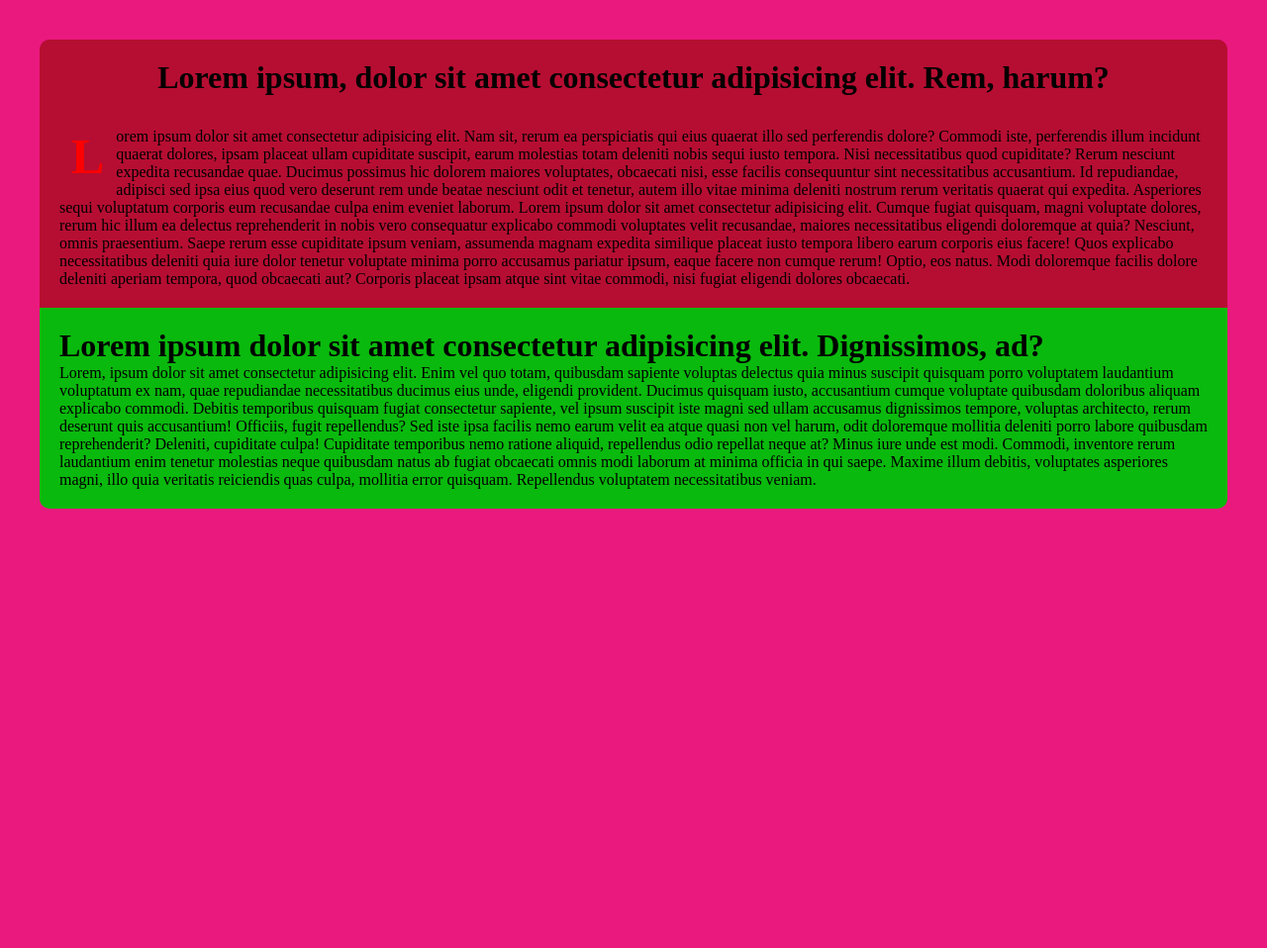
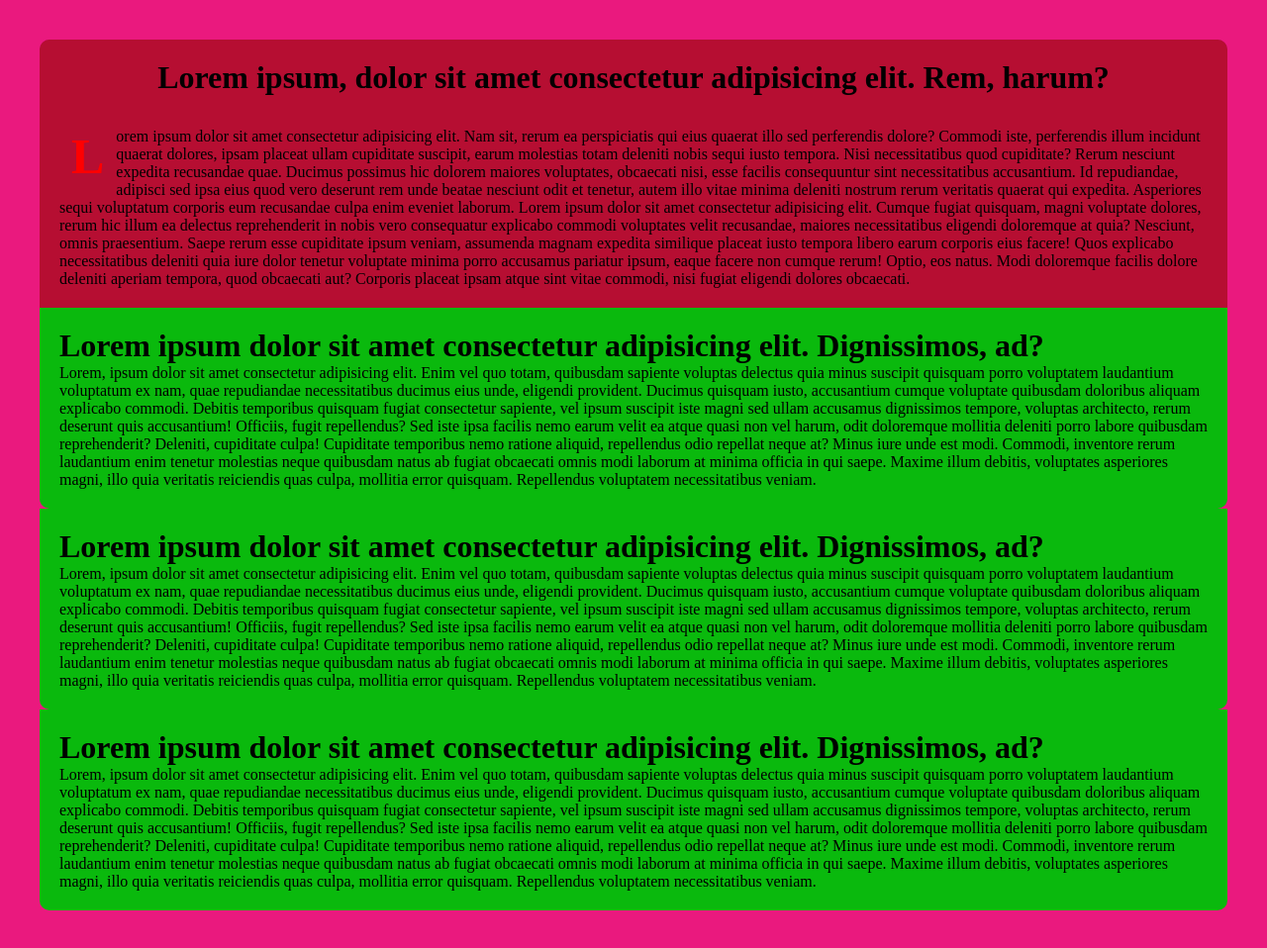
Before and after one commit to abdul-halim-dev/pullcheck, a plain HTML site: page index.html in a window 1280 px wide. Shown: the whole page at 99% size. Before the commit the page ends 800 px from the top, so only its background shows below. Drawn offline with Linux system fonts and the light colour scheme.

Commit message:
second inilization

```diff
--- a/index.html
+++ b/index.html
@@ -21,5 +21,18 @@
     <p>Lorem, ipsum dolor sit amet consectetur adipisicing elit. Enim vel quo totam, quibusdam sapiente voluptas delectus quia minus suscipit quisquam porro voluptatem laudantium voluptatum ex nam, quae repudiandae necessitatibus ducimus eius unde, eligendi provident. Ducimus quisquam iusto, accusantium cumque voluptate quibusdam doloribus aliquam explicabo commodi. Debitis temporibus quisquam fugiat consectetur sapiente, vel ipsum suscipit iste magni sed ullam accusamus dignissimos tempore, voluptas architecto, rerum deserunt quis accusantium! Officiis, fugit repellendus? Sed iste ipsa facilis nemo earum velit ea atque quasi non vel harum, odit doloremque mollitia deleniti porro labore quibusdam reprehenderit? Deleniti, cupiditate culpa! Cupiditate temporibus nemo ratione aliquid, repellendus odio repellat neque at? Minus iure unde est modi. Commodi, inventore rerum laudantium enim tenetur molestias neque quibusdam natus ab fugiat obcaecati omnis modi laborum at minima officia in qui saepe. Maxime illum debitis, voluptates asperiores magni, illo quia veritatis reiciendis quas culpa, mollitia error quisquam. Repellendus voluptatem necessitatibus veniam.</p>
 </div>
 
+<div class="two">
+    <h1>Lorem ipsum dolor sit amet consectetur adipisicing elit. Dignissimos, ad?</h1>
+    <p>Lorem, ipsum dolor sit amet consectetur adipisicing elit. Enim vel quo totam, quibusdam sapiente voluptas delectus quia minus suscipit quisquam porro voluptatem laudantium voluptatum ex nam, quae repudiandae necessitatibus ducimus eius unde, eligendi provident. Ducimus quisquam iusto, accusantium cumque voluptate quibusdam doloribus aliquam explicabo commodi. Debitis temporibus quisquam fugiat consectetur sapiente, vel ipsum suscipit iste magni sed ullam accusamus dignissimos tempore, voluptas architecto, rerum deserunt quis accusantium! Officiis, fugit repellendus? Sed iste ipsa facilis nemo earum velit ea atque quasi non vel harum, odit doloremque mollitia deleniti porro labore quibusdam reprehenderit? Deleniti, cupiditate culpa! Cupiditate temporibus nemo ratione aliquid, repellendus odio repellat neque at? Minus iure unde est modi. Commodi, inventore rerum laudantium enim tenetur molestias neque quibusdam natus ab fugiat obcaecati omnis modi laborum at minima officia in qui saepe. Maxime illum debitis, voluptates asperiores magni, illo quia veritatis reiciendis quas culpa, mollitia error quisquam. Repellendus voluptatem necessitatibus veniam.</p>
+</div>
+
+<div class="two">
+    <h1>Lorem ipsum dolor sit amet consectetur adipisicing elit. Dignissimos, ad?</h1>
+    <p>Lorem, ipsum dolor sit amet consectetur adipisicing elit. Enim vel quo totam, quibusdam sapiente voluptas delectus quia minus suscipit quisquam porro voluptatem laudantium voluptatum ex nam, quae repudiandae necessitatibus ducimus eius unde, eligendi provident. Ducimus quisquam iusto, accusantium cumque voluptate quibusdam doloribus aliquam explicabo commodi. Debitis temporibus quisquam fugiat consectetur sapiente, vel ipsum suscipit iste magni sed ullam accusamus dignissimos tempore, voluptas architecto, rerum deserunt quis accusantium! Officiis, fugit repellendus? Sed iste ipsa facilis nemo earum velit ea atque quasi non vel harum, odit doloremque mollitia deleniti porro labore quibusdam reprehenderit? Deleniti, cupiditate culpa! Cupiditate temporibus nemo ratione aliquid, repellendus odio repellat neque at? Minus iure unde est modi. Commodi, inventore rerum laudantium enim tenetur molestias neque quibusdam natus ab fugiat obcaecati omnis modi laborum at minima officia in qui saepe. Maxime illum debitis, voluptates asperiores magni, illo quia veritatis reiciendis quas culpa, mollitia error quisquam. Repellendus voluptatem necessitatibus veniam.</p>
+</div>
+
+
+
+
 </body>
 </html>
```
